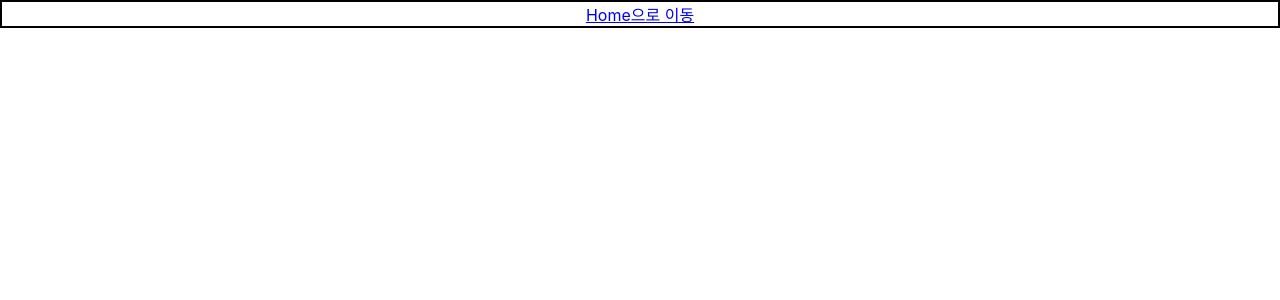
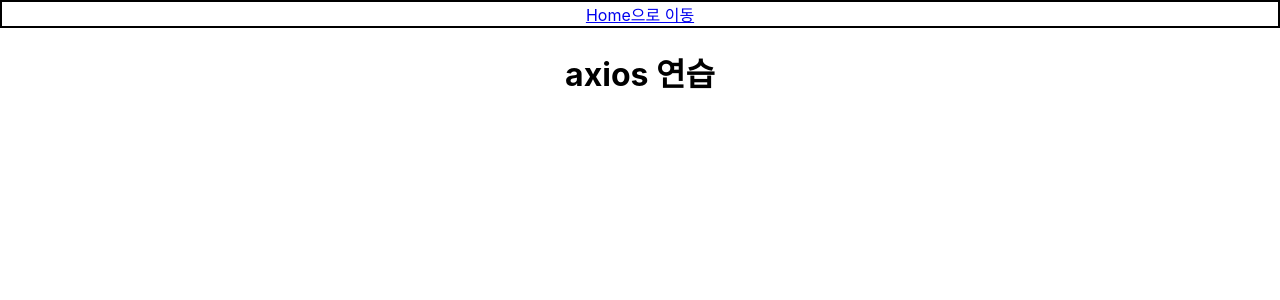
Before and after one commit to KimGiHyeon0120/React, a React (Create React App) app: page /ax1 in a window 1280 px wide. Before the commit this address had no page. Shown: the top 300 px of the page. Built offline with nearby package versions, Linux system fonts and the light colour scheme.

Commit message:
axios 연습

```diff
--- a/package.json
+++ b/package.json
@@ -6,6 +6,7 @@
     "@testing-library/jest-dom": "^5.17.0",
     "@testing-library/react": "^13.4.0",
     "@testing-library/user-event": "^13.5.0",
+    "axios": "^1.7.8",
     "react": "^18.3.1",
     "react-dom": "^18.3.1",
     "react-router-dom": "^7.0.2",
--- a/src/App.js
+++ b/src/App.js
@@ -11,6 +11,9 @@ import Out1 from './comp/inp/output01'
 
 import Log1 from './comp/login/login01'
 import Myp1 from './comp/login/mypage01'
+
+
+import Ax1 from './comp/ax/ax01'
 
 
 
@@ -31,6 +34,10 @@ function App() {
 
           <Route path={"/log1"} element={<Log1 />} />
           <Route path={"/myp1"} element={<Myp1 />} />
+
+
+
+          <Route path={"/ax1"} element={<Ax1 />} />
 
         </Routes>
       </BrowserRouter>
@@ -54,6 +61,9 @@ function Home(){
       <h1>회원가입</h1>
       <Link to="/log1">로그인</Link>
 
+      <h1>Axios</h1>
+      <Link to="/ax1">Axios</Link>
+
     </div>
   );
 }
--- /dev/null
+++ b/src/comp/ax/ax01.js
@@ -0,0 +1,11 @@
+
+
+
+
+export default function Ax1(){
+    return(
+        <div>
+            <h1>axios 연습</h1>
+        </div>
+    )
+}
```
Also changed, not shown: 1 other file (tests, documents, lock files or other folders).
